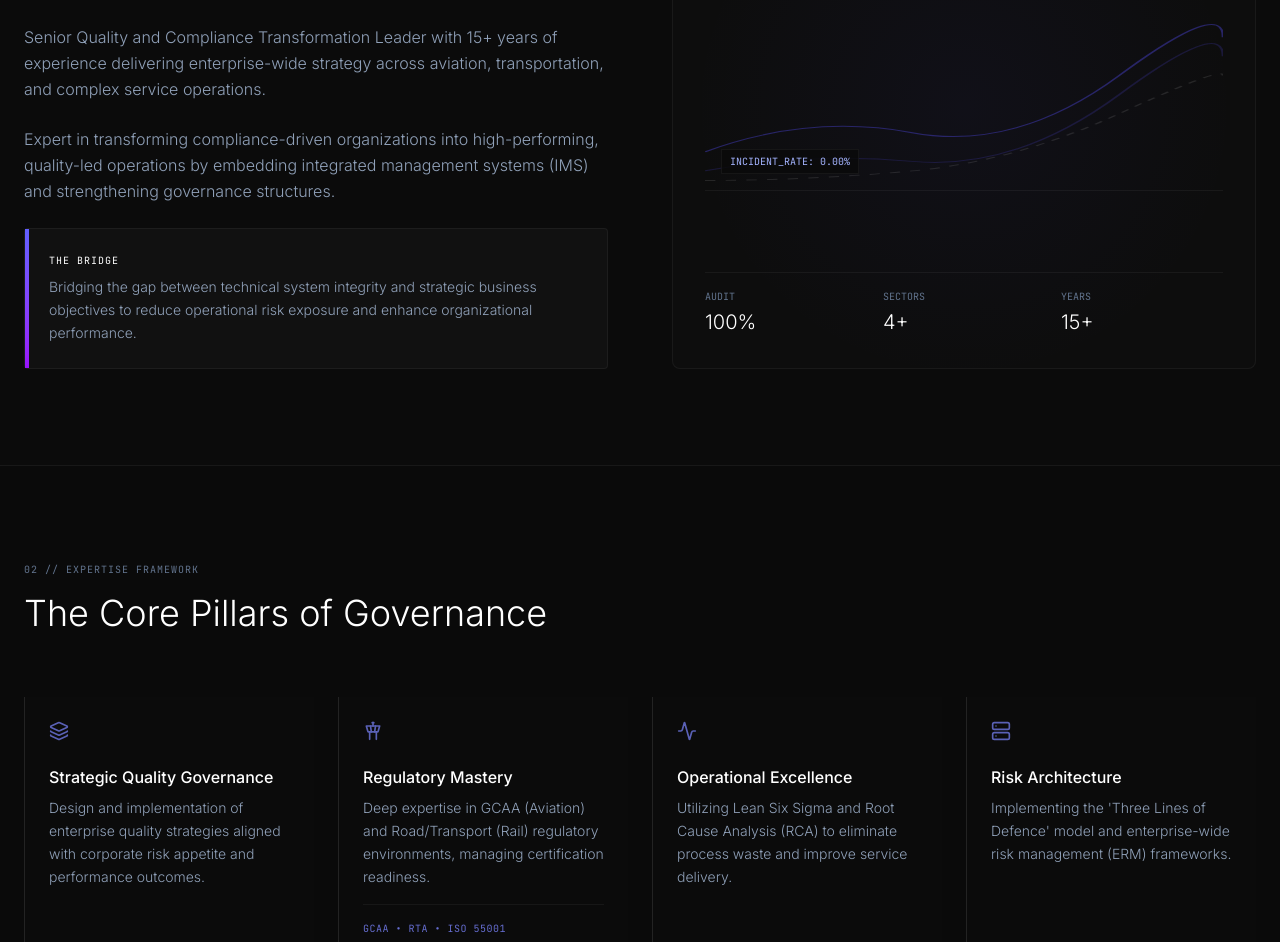
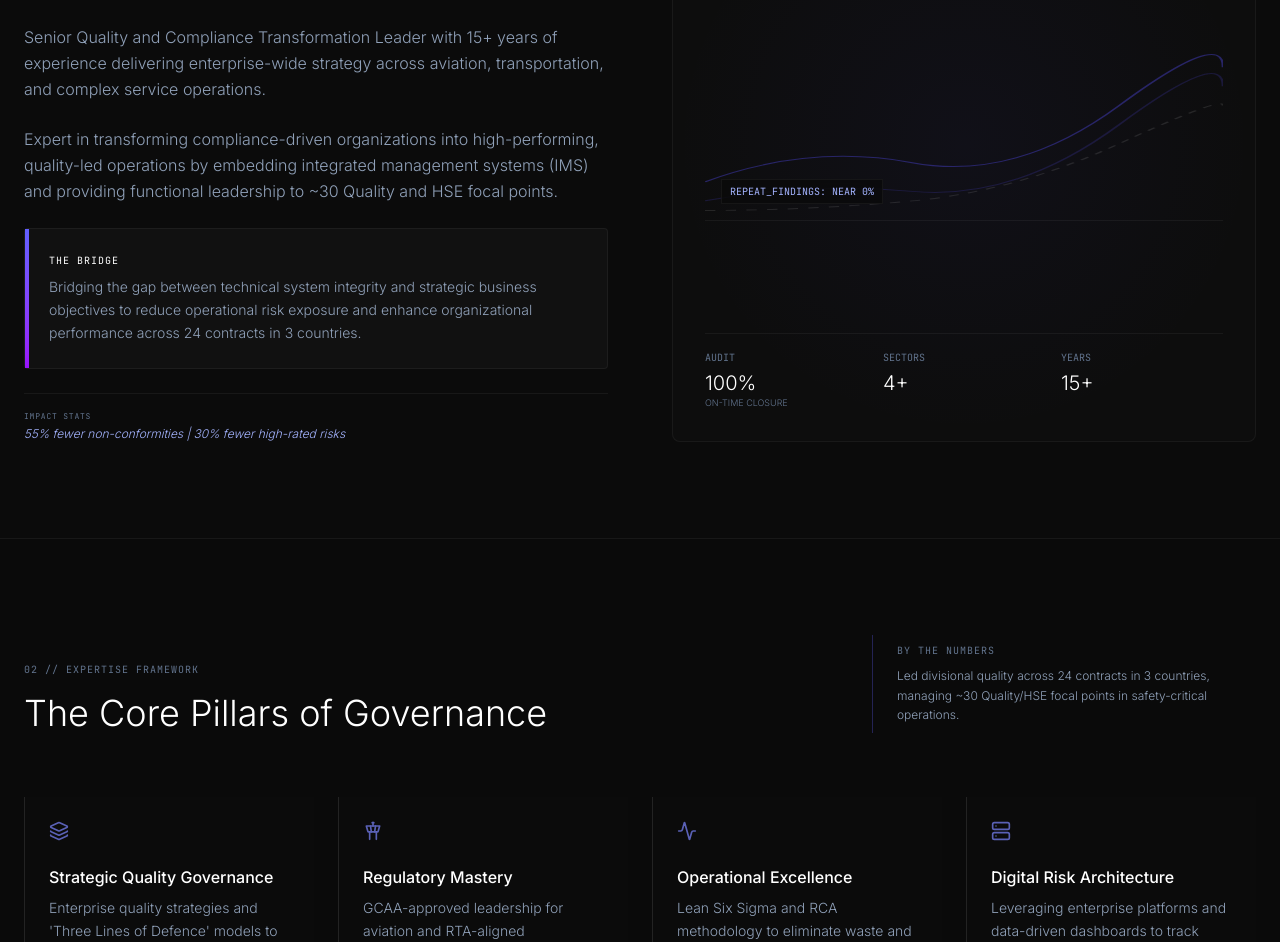
Before and after one commit to firstlinkai/suneela-pervez-grc-portfolio, a React (Vite) app: page / in a window 1280 px wide. Shown: the part 1330-2272 px from the top of the page. Built offline with nearby package versions, Linux system fonts and the light colour scheme; a web font is replaced by a local one.

Commit message:
Calibrate portfolio content: refine titles, metrics, case studies, and pricing models

```diff
--- a/src/components/About.tsx
+++ b/src/components/About.tsx
@@ -25,14 +25,22 @@ export const About: React.FC = () => {
             Senior Quality and Compliance Transformation Leader with 15+ years of experience delivering enterprise-wide strategy across aviation, transportation, and complex service operations.
           </p>
           <p className="text-slate-400 leading-relaxed font-light text-sm md:text-base">
-            Expert in transforming compliance-driven organizations into high-performing, quality-led operations by embedding integrated management systems (IMS) and strengthening governance structures.
+            Expert in transforming compliance-driven organizations into high-performing, quality-led operations by embedding integrated management systems (IMS) and providing functional leadership to ~30 Quality and HSE focal points.
           </p>
           <div className="p-5 md:p-6 border border-white/5 bg-[#111] rounded-sm mt-6 relative group">
             <div className="absolute top-0 left-0 w-1 h-full bg-gradient-to-b from-indigo-500 to-purple-600 transition-colors" />
             <h4 className="font-mono text-[10px] tracking-widest text-white mb-2 uppercase">The Bridge</h4>
             <p className="text-xs md:text-sm text-slate-400 font-light leading-relaxed">
-              Bridging the gap between technical system integrity and strategic business objectives to reduce operational risk exposure and enhance organizational performance.
+              Bridging the gap between technical system integrity and strategic business objectives to reduce operational risk exposure and enhance organizational performance across 24 contracts in 3 countries.
             </p>
+          </div>
+          <div className="flex flex-wrap gap-x-8 gap-y-4 pt-4 border-t border-white/5">
+            <div className="space-y-1">
+              <div className="font-mono text-[8px] text-slate-500 uppercase tracking-widest">Impact Stats</div>
+              <p className="text-[10px] md:text-xs text-indigo-300 font-light italic">
+                55% fewer non-conformities | 30% fewer high-rated risks
+              </p>
+            </div>
           </div>
         </motion.div>
 
@@ -55,14 +63,14 @@ export const About: React.FC = () => {
                 <path d="M0,95 Q20,95 40,90 T80,60 T100,40" fill="none" className="stroke-white/10" strokeWidth="0.5" strokeDasharray="2,2" />
               </svg>
               <div className="absolute bottom-4 left-4 bg-[#0a0a0a]/80 px-2 py-1 border border-white/5 font-mono text-[9px] md:text-[10px] text-indigo-300 backdrop-blur-md">
-                INCIDENT_RATE: 0.00%
+                REPEAT_FINDINGS: NEAR 0%
               </div>
             </div>
 
             <div className="relative grid grid-cols-3 gap-4 pt-4 border-t border-white/5 z-10">
               <div>
                 <div className="font-mono text-[8px] md:text-[10px] text-slate-500 mb-1">AUDIT</div>
-                <div className="font-light text-lg md:text-xl text-white">100%</div>
+                <div className="font-light text-lg md:text-xl text-white whitespace-nowrap">100% <span className="text-[8px] md:text-[9px] text-slate-500 block">ON-TIME CLOSURE</span></div>
               </div>
               <div>
                 <div className="font-mono text-[8px] md:text-[10px] text-slate-500 mb-1">SECTORS</div>
--- a/src/components/CaseStudies.tsx
+++ b/src/components/CaseStudies.tsx
@@ -6,25 +6,25 @@ const cases = [
     icon: BarChart,
     sector: "Governance",
     title: "Assurance Transformation",
-    challenge: "Redesigned a fragmented divisional audit program across 24 contracts in 3 countries.",
-    action: "Introduced risk-based sampling and embedded the Three Lines of Defence model.",
-    result: "Reduced non-conformities by 55% and maintained 100% on-time audit closure for 5 years."
+    challenge: "Redesigned a fragmented divisional audit programme across 24 contracts in 3 countries, operating in safety-critical aviation, rail and FM environments.",
+    action: "As divisional lead, harmonised risk registers, embedded the 'Three Lines of Defence' model, and led ~30 embedded Quality & HSE focal points.",
+    result: "Reduced non-conformities by 55% and maintained 100% on-time audit closure for 5+ years."
   },
   {
     icon: Plane,
     sector: "Aviation (GCAA)",
     title: "Air Traffic Control Quality",
-    challenge: "Safety-critical ATC operations at RAK Airport requiring strict regulatory alignment.",
-    action: "Established audit frameworks and briefed CEO/Accountable Managers on regulatory risks.",
-    result: "Achieved 100% finding closure; moved from 'conditional' to 'fully compliant'."
+    challenge: "Safety-critical ATC operations at RAK Airport requiring strict GCAA regulatory alignment and post-holder readiness.",
+    action: "Established audit frameworks, briefed CEO/Accountable Managers on regulatory risks, and managed vendor evaluations.",
+    result: "Moved from 'conditional' to 'fully compliant' in client vendor assessments, supporting multi-year contract renewals."
   },
   {
     icon: Activity,
     sector: "Infrastructure",
     title: "Enterprise Risk Mitigation",
-    challenge: "Fragmented risk frameworks across three major business units.",
-    action: "Introduced harmonized risk registers and Quarterly Compliance Assurance forums.",
-    result: "30% reduction in high-rated operational risks and eliminated all 'red' control ratings."
+    challenge: "Fragmented risk frameworks across major business units in a two-year period of rapid operational shifts.",
+    action: "Introduced harmonised risk registers and Quarterly Compliance Assurance (RCAG) forums to eliminate 'red' control ratings.",
+    result: "30% reduction in high-rated operational risks and institutionalised reliability across automated rail systems."
   }
 ];
 
--- a/src/components/Expertise.tsx
+++ b/src/components/Expertise.tsx
@@ -2,18 +2,26 @@ import React from 'react';
 import { Layers, TowerControl, Activity, Server } from 'lucide-react';
 
 const pillars = [
-  { icon: Layers, title: "Strategic Quality Governance", desc: "Design and implementation of enterprise quality strategies aligned with corporate risk appetite and performance outcomes." },
-  { icon: TowerControl, title: "Regulatory Mastery", desc: "Deep expertise in GCAA (Aviation) and Road/Transport (Rail) regulatory environments, managing certification readiness.", tags: "GCAA • RTA • ISO 55001" },
-  { icon: Activity, title: "Operational Excellence", desc: "Utilizing Lean Six Sigma and Root Cause Analysis (RCA) to eliminate process waste and improve service delivery." },
-  { icon: Server, title: "Risk Architecture", desc: "Implementing the 'Three Lines of Defence' model and enterprise-wide risk management (ERM) frameworks." }
+  { icon: Layers, title: "Strategic Quality Governance", desc: "Enterprise quality strategies and 'Three Lines of Defence' models to reduce operational risk exposure.", tags: "ISO 9001 • ISO 55001 • ESG Reporting" },
+  { icon: TowerControl, title: "Regulatory Mastery", desc: "GCAA-approved leadership for aviation and RTA-aligned governance for rail networks in the Middle East.", tags: "GCAA • RTA • EN Standards" },
+  { icon: Activity, title: "Operational Excellence", desc: "Lean Six Sigma and RCA methodology to eliminate waste and optimize 24/7 safety-critical operations.", tags: "Six Sigma • RCA • Privacy Audits" },
+  { icon: Server, title: "Digital Risk Architecture", desc: "Leveraging enterprise platforms and data-driven dashboards to track compliance and incident trends.", tags: "GRC Tech • Data Protection" }
 ];
 
 export const Expertise: React.FC = () => {
   return (
     <section className="py-16 md:py-24 max-w-7xl mx-auto px-6">
-      <div className="mb-12 md:mb-16">
-        <h2 className="font-mono text-[10px] tracking-widest text-slate-500 uppercase mb-4">02 // Expertise Framework</h2>
-        <h3 className="font-light text-3xl md:text-4xl text-white">The Core Pillars of Governance</h3>
+      <div className="mb-12 md:mb-16 flex flex-col md:flex-row justify-between items-start md:items-end gap-8">
+        <div>
+          <h2 className="font-mono text-[10px] tracking-widest text-slate-500 uppercase mb-4">02 // Expertise Framework</h2>
+          <h3 className="font-light text-3xl md:text-4xl text-white">The Core Pillars of Governance</h3>
+        </div>
+        <div className="max-w-sm border-l border-indigo-500/30 pl-6 py-2">
+          <div className="font-mono text-[10px] text-slate-500 uppercase tracking-widest mb-2">By the Numbers</div>
+          <p className="text-xs text-slate-400 font-light leading-relaxed">
+            Led divisional quality across 24 contracts in 3 countries, managing ~30 Quality/HSE focal points in safety-critical operations.
+          </p>
+        </div>
       </div>
 
       <div className="grid sm:grid-cols-2 lg:grid-cols-4 gap-6">
--- a/src/components/Footer.tsx
+++ b/src/components/Footer.tsx
@@ -4,7 +4,28 @@ export const Footer: React.FC = () => {
   return (
     <footer className="bg-[#0a0a0a] border-t border-white/5 py-12 relative z-10">
 
-      <div className="max-w-7xl mx-auto px-6 flex flex-col md:flex-row items-center justify-between gap-8">
+      <div className="max-w-7xl mx-auto px-6 py-12 border-t border-white/5">
+        <div className="grid md:grid-cols-2 gap-12 items-center">
+          <div>
+            <h4 className="font-mono text-[10px] tracking-widest text-slate-500 uppercase mb-4">Experience With</h4>
+            <p className="text-xs text-slate-400 font-light leading-relaxed max-w-md">
+              Major government and commercial clients including transport authorities for Dubai Metro/Monorail/Tram, Mubadala (UAE), and Royal Commission Jubail & Yanbu (KSA).
+            </p>
+          </div>
+          <div className="flex flex-col md:items-end gap-6">
+            <div className="flex items-center gap-3">
+              <div className="w-2 h-2 bg-indigo-500 rounded-full"></div>
+              <span className="text-[10px] font-mono text-slate-500 uppercase tracking-widest">Connect for Strategic Advisory</span>
+            </div>
+            <div className="flex gap-4">
+              <a href="#" className="text-xs text-slate-400 hover:text-white transition-colors">LinkedIn</a>
+              <a href="mailto:suneelapervez@gmail.com" className="text-xs text-slate-400 hover:text-white transition-colors">Engagement Email</a>
+            </div>
+          </div>
+        </div>
+      </div>
+
+      <div className="max-w-7xl mx-auto px-6 flex flex-col md:flex-row items-center justify-between gap-8 pt-8">
         <div className="flex items-center gap-3">
           <div className="w-3 h-3 bg-gradient-to-tr from-indigo-500 to-purple-600 rounded-full"></div>
           <span className="text-xs font-semibold tracking-widest text-white uppercase">Suneela Pervez Consulting</span>
--- a/src/components/Hero.tsx
+++ b/src/components/Hero.tsx
@@ -17,7 +17,7 @@ export const Hero: React.FC<HeroProps> = ({ onAuditClick }) => {
       >
         <div className="inline-flex items-center gap-2 px-3 py-1 mb-6 md:mb-8 border border-indigo-500/30 bg-indigo-500/5 rounded-full font-mono text-[9px] md:text-[10px] text-indigo-400 uppercase tracking-widest">
           <span className="w-1.5 h-1.5 rounded-full bg-indigo-400 animate-pulse" />
-          Strategic Advisor & Fractional CCO
+          Strategic GRC Advisor & Quality Governance Leader
         </div>
 
         <h1 className="text-4xl sm:text-5xl md:text-7xl lg:text-8xl font-light tracking-tight text-white leading-[1.1] md:leading-[1.05] mb-6 md:mb-8">
@@ -26,7 +26,7 @@ export const Hero: React.FC<HeroProps> = ({ onAuditClick }) => {
         </h1>
 
         <p className="text-base md:text-xl text-slate-400 max-w-2xl font-light leading-relaxed mb-8 md:mb-10 border-l px-4 border-indigo-500/30">
-          Global Lead in Governance, Risk, and Compliance (GRC). Specializing in mission-critical infrastructure, Aviation (GCAA), and Rail.
+          Senior Governance, Risk & Compliance (GRC) leader across aviation, rail and critical infrastructure in the Middle East, with assurance reach into UK and Australia.
         </p>
 
         <div className="flex flex-col sm:flex-row gap-4">
--- a/src/components/RiskCalculator.tsx
+++ b/src/components/RiskCalculator.tsx
@@ -7,10 +7,10 @@ const questions = [
     id: 1,
     text: "What is your primary industry sector?",
     options: [
-      { label: "Aviation (GCAA/FAA)", value: 10 },
+      { label: "Aviation (GCAA-regulated)", value: 10 },
       { label: "Rail & Infrastructure", value: 8 },
-      { label: "Energy & Utilities", value: 7 },
-      { label: "Financial Services / Other", value: 5 }
+      { label: "Other regulated industries (e.g. energy, utilities, selected financial services)", value: 7 },
+      { label: "Public Sector / Government", value: 6 }
     ]
   },
   {
--- a/src/components/Services.tsx
+++ b/src/components/Services.tsx
@@ -6,7 +6,7 @@ const tiers = [
     tier: "Tier 1",
     title: "Institutional Capability & Special Projects",
     focus: "Design and delivery of high-impact training and technical internal control systems.",
-    bestFor: "Entities looking to resolve operational bottlenecks or specialize staff in Root Cause Analysis.",
+    bestFor: "Entities looking to resolve operational bottlenecks or train staff in specialized Root Cause Analysis.",
     features: [
       "Bespoke Corporate Training",
       "ISO 55001 Asset Management Strategy",
@@ -14,8 +14,9 @@ const tiers = [
       "Internal Control Systems Design"
     ],
     engagement: "Fixed-Fee Project / Milestone-Based",
-    investment: "$2,500",
-    unit: "Minimum Entry"
+    investment: "$2,500+",
+    unit: "Typical Investment",
+    outcome: "Eliminate repeat findings in core processes."
   },
   {
     tier: "Tier 2",
@@ -29,9 +30,10 @@ const tiers = [
       "Leadership Quality Culture Setup"
     ],
     engagement: "Structured Program / Monthly Blocks",
-    investment: "$3,500",
-    unit: "Minimum Investment",
-    recommended: true
+    investment: "$3,500+",
+    unit: "Typical Investment",
+    recommended: true,
+    outcome: "Embed resilient governance across leadership layers."
   },
   {
     tier: "Tier 3",
@@ -45,8 +47,9 @@ const tiers = [
       "Three Lines of Defence Model"
     ],
     engagement: "Monthly Strategic Retainer",
-    investment: "$5,000",
-    unit: "Baseline Investment"
+    investment: "$5,000+",
+    unit: "Typical Investment",
+    outcome: "Reduce non-conformities by ~55% in critical areas."
   }
 ];
 
@@ -80,7 +83,7 @@ export const Services: React.FC = () => {
                 <p className="text-xs text-slate-300 font-light leading-relaxed">{tier.focus}</p>
               </div>
 
-              <ul className="space-y-3">
+              <ul className="space-y-3 mb-6">
                 {tier.features.map((feature, fIdx) => (
                   <li key={fIdx} className="flex items-start gap-3">
                     <CheckCircle2 className={`w-3.5 h-3.5 shrink-0 mt-0.5 ${tier.recommended ? 'text-indigo-400' : 'text-slate-500'}`} />
@@ -88,6 +91,13 @@ export const Services: React.FC = () => {
                   </li>
                 ))}
               </ul>
+
+              {tier.outcome && (
+                <div className="pt-4 border-t border-white/5">
+                  <div className="font-mono text-[8px] text-indigo-400 uppercase mb-2">Target Outcome</div>
+                  <p className="text-[10px] text-slate-400 italic font-light leading-relaxed">{tier.outcome}</p>
+                </div>
+              )}
             </div>
 
             <div className="pt-6 border-t border-white/5 mt-auto">
```
